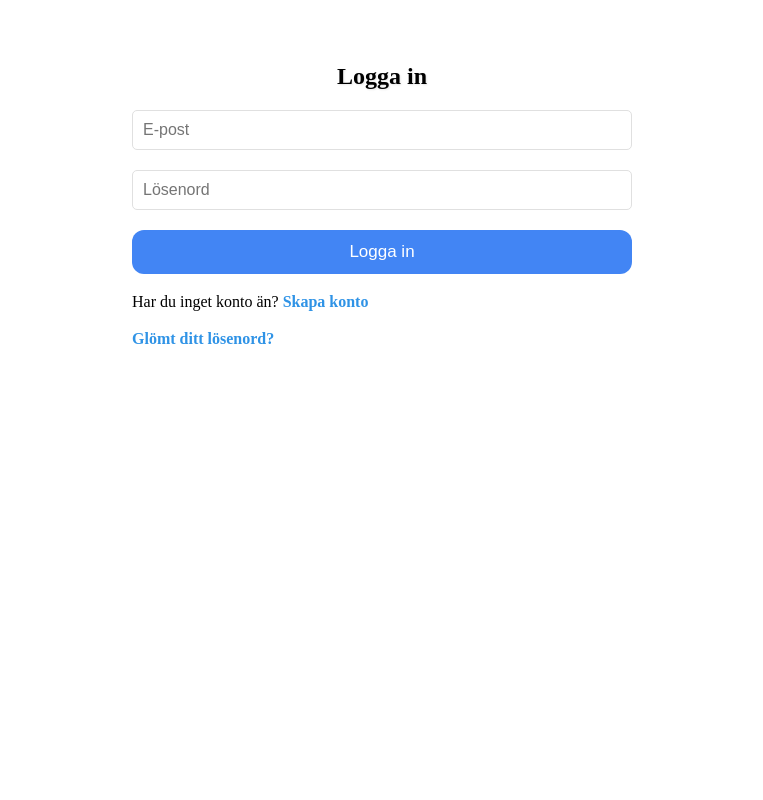
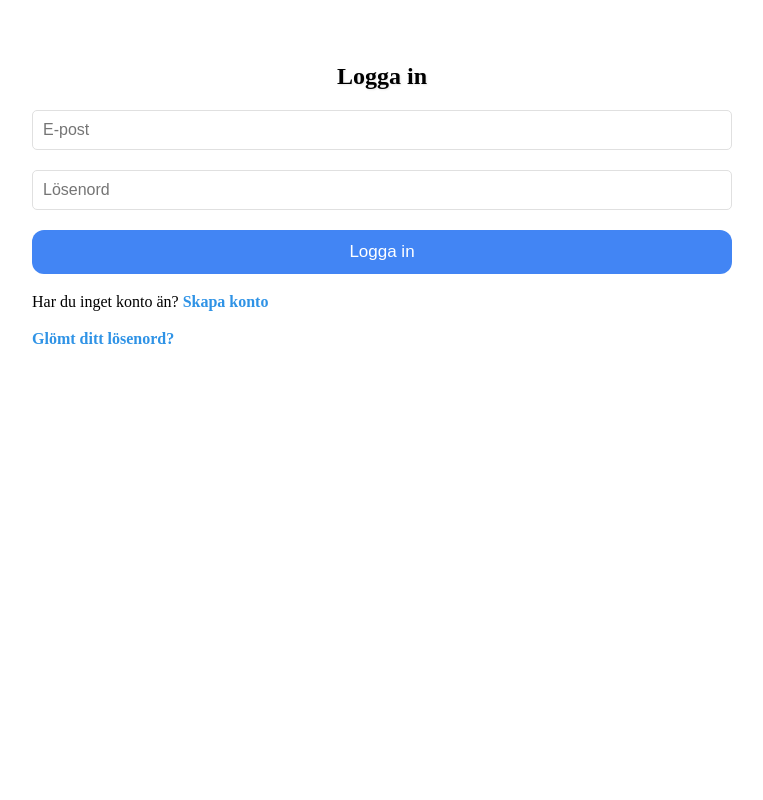
Before and after one commit to Justusram/hpkursen.se, a Django app: page /logga-in/ in a window 1280 px wide. Shown: the whole page, without its empty margins (258-1021 px from the left). Run offline with Django 4.2, Linux system fonts and the light colour scheme.

Commit message:
Update login.html

```diff
--- a/user_app/templates/user_app/login.html
+++ b/user_app/templates/user_app/login.html
@@ -14,10 +14,8 @@
     display: flex;
     flex-direction: column;
     align-items: center;
-    max-width: 500px; /* Increase the max-width to make the form bigger */
     width: 100%;
-    margin-right:5px;
-    margin-left:5px;
+
 
   }
 
@@ -31,7 +29,7 @@
     padding-bottom: 35px;
     background-color: #FFFFFF;
     max-width: 700px; /* Increase the max-width to make the form bigger */
-    width: 100%;
+    width: 95%;
     border-radius: 8px;
   }
 
```
